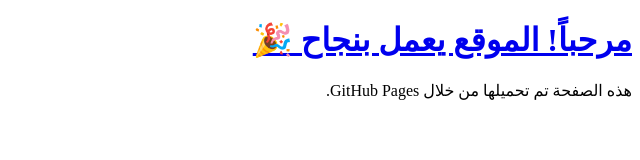
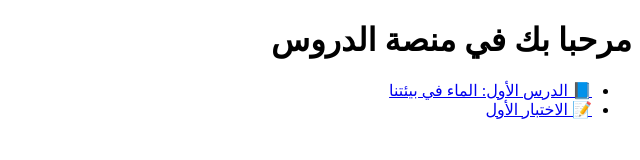
Before and after one commit to nazait/PHYCHE, a plain HTML site: page index.html in a window 1280 px wide. Shown: the whole page, without its empty margins (640-1280 px from the left). Drawn offline with Linux system fonts and the light colour scheme.

Commit message:
Update index.html

```diff
--- a/index.html
+++ b/index.html
@@ -2,11 +2,13 @@
 <html lang="ar">
 <head>
   <meta charset="UTF-8">
-  <title>موقعي على GitHub Pages</title>
+  <title>موقعي التعليمي</title>
 </head>
 <body style="direction: rtl; text-align: right;">
-  <a href="PHYCHE.html">
-  <h1>مرحباً! الموقع يعمل بنجاح 🎉</h1></a>
-  <p>هذه الصفحة تم تحميلها من خلال GitHub Pages.</p>
+  <h1>مرحبا بك في منصة الدروس</h1>
+  <ul>
+    <li><a href="cours1.html">📘 الدرس الأول: الماء في بيئتنا</a></li>
+    <li><a href="quiz1.html">📝 الاختبار الأول</a></li>
+  </ul>
 </body>
 </html>
```
